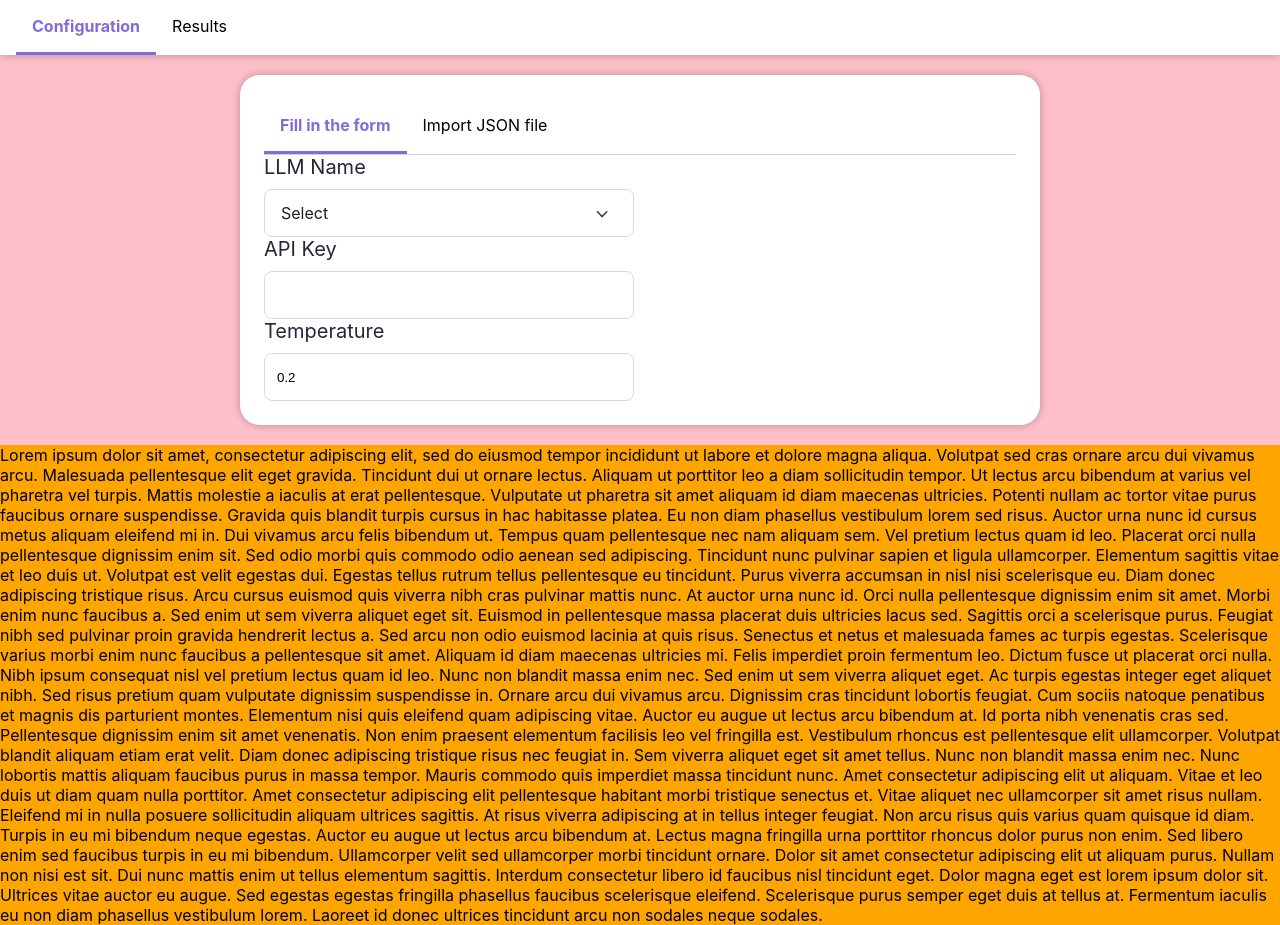
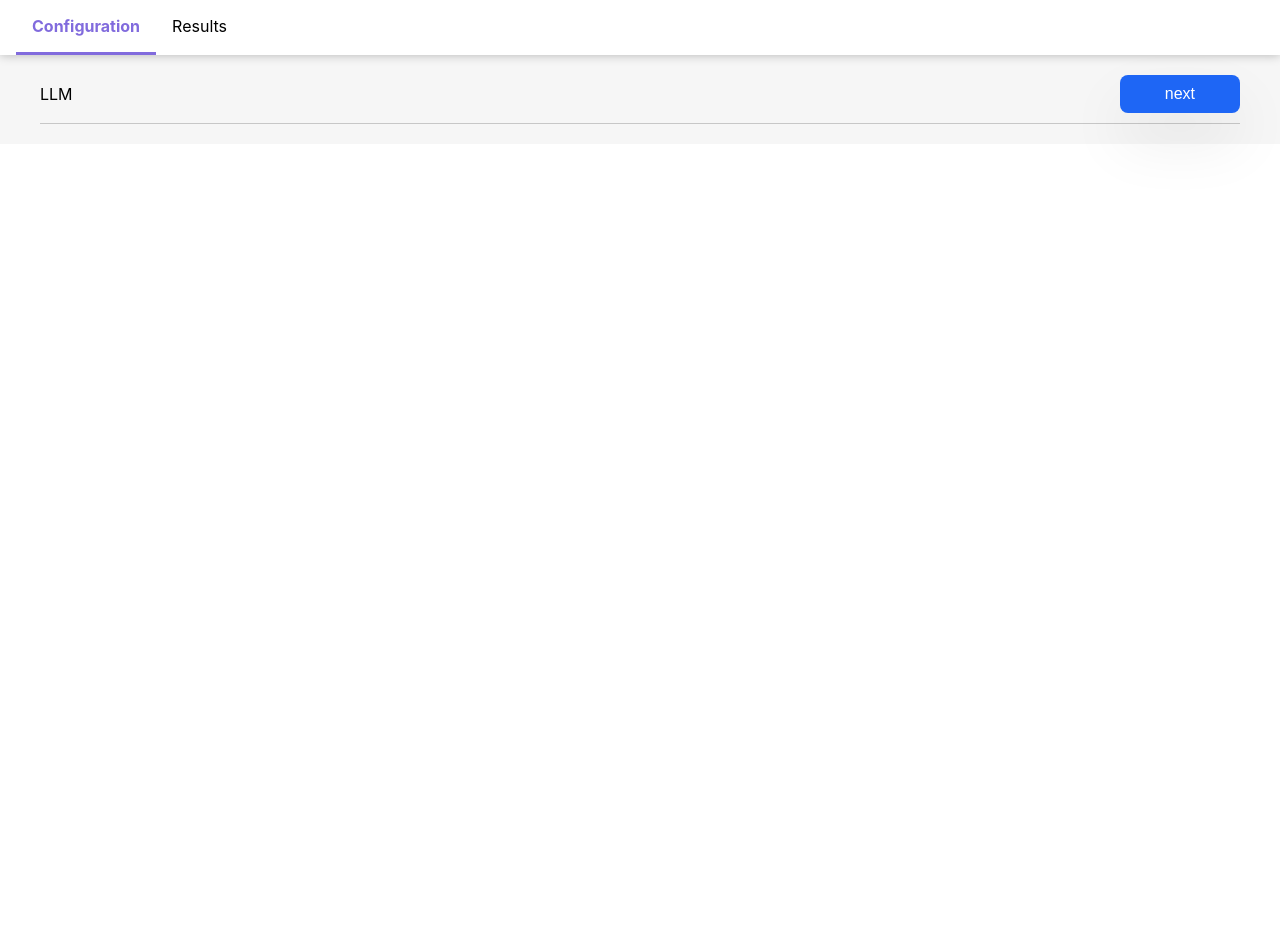
Before and after one commit to geodes-sms/PromptSLR, a React (Create React App) app in the folder front/: page / in a window 1280 px wide. After the commit the page ends 800 px from the top, so only its background shows below. Built offline with nearby package versions, Linux system fonts and the light colour scheme.

Commit message:
Add llm config section

```diff
--- /dev/null
+++ b/front/src/components/LLMConfiguration/LLMConfiguration.tsx
@@ -0,0 +1,16 @@
+import React from "react";
+import "./styles.scss";
+import Button from "../Button/Button";
+
+const LLMConfiguration = () => {
+  return (
+    <div className="llm-configuration">
+      <div className="llm-configuration__header">
+        <div className="configuration-breadcrumb">LLM</div>
+        <Button label="next" onClick={() => {}} disabled={false} />
+      </div>
+    </div>
+  );
+};
+
+export default LLMConfiguration;
--- /dev/null
+++ b/front/src/components/LLMConfiguration/styles.scss
@@ -0,0 +1,14 @@
+.llm-configuration {
+  display: flex;
+  flex-direction: column;
+  width: 100%;
+  //   border: 1px solid black;
+
+  &__header {
+    display: flex;
+    justify-content: space-between;
+    align-items: center;
+    padding-bottom: 10px;
+    border-bottom: 1px solid #c7c7c7;
+  }
+}
--- a/front/src/pages/Main/Main.tsx
+++ b/front/src/pages/Main/Main.tsx
@@ -1,35 +1,19 @@
 import React from "react";
 import "./styles.scss";
 import Navbar from "../../components/Navbar/Navbar";
-import ConfigurationWindow from "../../components/ConfigurationWindow/ConfigurationWindow";
+import LLMConfiguration from "../../components/LLMConfiguration/LLMConfiguration";
+// import ConfigurationWindow from "../../components/ConfigurationWindow/ConfigurationWindow";
 
 function Main() {
   return (
     <>
       <Navbar />
-      <section
-        className="section__config"
-        id="configuration"
-        style={{ backgroundColor: "pink" }}
-      >
-        <ConfigurationWindow />
-        {/* {text} */}
-      </section>
-      <section id="results" style={{ backgroundColor: "orange" }}>
-        {text}
+      <section className="section__config" id="configuration">
+        {/* <ConfigurationWindow /> */}
+        <LLMConfiguration />
       </section>
     </>
   );
 }
 
 export default Main;
-
-const text = `Lorem ipsum dolor sit amet, consectetur adipiscing elit, sed do eiusmod tempor incididunt ut labore et dolore magna aliqua. Volutpat sed cras ornare arcu dui vivamus arcu. Malesuada pellentesque elit eget gravida. Tincidunt dui ut ornare lectus. Aliquam ut porttitor leo a diam sollicitudin tempor. Ut lectus arcu bibendum at varius vel pharetra vel turpis. Mattis molestie a iaculis at erat pellentesque. Vulputate ut pharetra sit amet aliquam id diam maecenas ultricies. Potenti nullam ac tortor vitae purus faucibus ornare suspendisse. Gravida quis blandit turpis cursus in hac habitasse platea. Eu non diam phasellus vestibulum lorem sed risus. Auctor urna nunc id cursus metus aliquam eleifend mi in. Dui vivamus arcu felis bibendum ut. Tempus quam pellentesque nec nam aliquam sem.
-
-Vel pretium lectus quam id leo. Placerat orci nulla pellentesque dignissim enim sit. Sed odio morbi quis commodo odio aenean sed adipiscing. Tincidunt nunc pulvinar sapien et ligula ullamcorper. Elementum sagittis vitae et leo duis ut. Volutpat est velit egestas dui. Egestas tellus rutrum tellus pellentesque eu tincidunt. Purus viverra accumsan in nisl nisi scelerisque eu. Diam donec adipiscing tristique risus. Arcu cursus euismod quis viverra nibh cras pulvinar mattis nunc. At auctor urna nunc id. Orci nulla pellentesque dignissim enim sit amet. Morbi enim nunc faucibus a. Sed enim ut sem viverra aliquet eget sit. Euismod in pellentesque massa placerat duis ultricies lacus sed. Sagittis orci a scelerisque purus. Feugiat nibh sed pulvinar proin gravida hendrerit lectus a. Sed arcu non odio euismod lacinia at quis risus. Senectus et netus et malesuada fames ac turpis egestas.
-
-Scelerisque varius morbi enim nunc faucibus a pellentesque sit amet. Aliquam id diam maecenas ultricies mi. Felis imperdiet proin fermentum leo. Dictum fusce ut placerat orci nulla. Nibh ipsum consequat nisl vel pretium lectus quam id leo. Nunc non blandit massa enim nec. Sed enim ut sem viverra aliquet eget. Ac turpis egestas integer eget aliquet nibh. Sed risus pretium quam vulputate dignissim suspendisse in. Ornare arcu dui vivamus arcu. Dignissim cras tincidunt lobortis feugiat. Cum sociis natoque penatibus et magnis dis parturient montes. Elementum nisi quis eleifend quam adipiscing vitae. Auctor eu augue ut lectus arcu bibendum at. Id porta nibh venenatis cras sed. Pellentesque dignissim enim sit amet venenatis. Non enim praesent elementum facilisis leo vel fringilla est. Vestibulum rhoncus est pellentesque elit ullamcorper.
-
-Volutpat blandit aliquam etiam erat velit. Diam donec adipiscing tristique risus nec feugiat in. Sem viverra aliquet eget sit amet tellus. Nunc non blandit massa enim nec. Nunc lobortis mattis aliquam faucibus purus in massa tempor. Mauris commodo quis imperdiet massa tincidunt nunc. Amet consectetur adipiscing elit ut aliquam. Vitae et leo duis ut diam quam nulla porttitor. Amet consectetur adipiscing elit pellentesque habitant morbi tristique senectus et. Vitae aliquet nec ullamcorper sit amet risus nullam. Eleifend mi in nulla posuere sollicitudin aliquam ultrices sagittis. At risus viverra adipiscing at in tellus integer feugiat. Non arcu risus quis varius quam quisque id diam. Turpis in eu mi bibendum neque egestas. Auctor eu augue ut lectus arcu bibendum at.
-
-Lectus magna fringilla urna porttitor rhoncus dolor purus non enim. Sed libero enim sed faucibus turpis in eu mi bibendum. Ullamcorper velit sed ullamcorper morbi tincidunt ornare. Dolor sit amet consectetur adipiscing elit ut aliquam purus. Nullam non nisi est sit. Dui nunc mattis enim ut tellus elementum sagittis. Interdum consectetur libero id faucibus nisl tincidunt eget. Dolor magna eget est lorem ipsum dolor sit. Ultrices vitae auctor eu augue. Sed egestas egestas fringilla phasellus faucibus scelerisque eleifend. Scelerisque purus semper eget duis at tellus at. Fermentum iaculis eu non diam phasellus vestibulum lorem. Laoreet id donec ultrices tincidunt arcu non sodales neque sodales.`;
--- a/front/src/pages/Main/styles.scss
+++ b/front/src/pages/Main/styles.scss
@@ -1,9 +1,11 @@
 .App {
-  background-color: #f1ecec;
+  background-color: #f6f6f6;
 }
 
 .section {
   &__config {
+    padding: 20px 40px;
+
     display: flex;
     align-items: center;
     justify-content: center;
```
